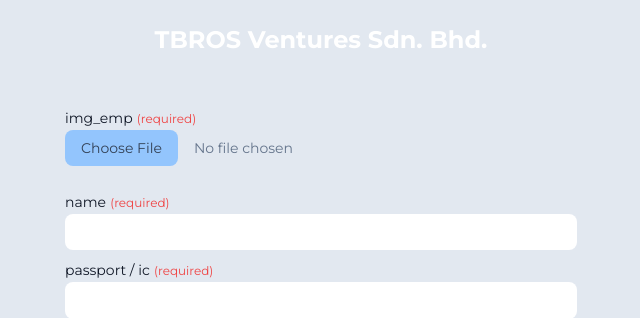
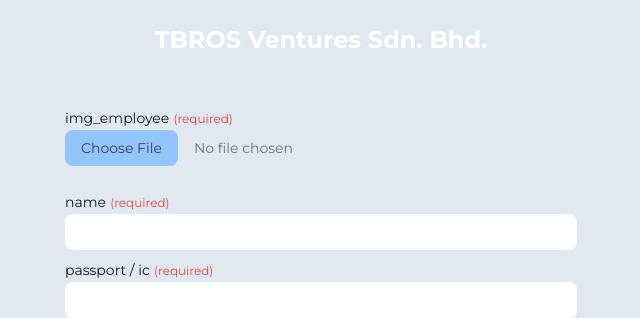
Before and after one commit to bengilla/salary, a Flask app: page /add in a window 1280 px wide. Shown: the top 318 px of the page, without its empty margins (319-959 px from the left). Run offline with Flask 2, Linux system fonts and the light colour scheme; some libraries are stand-ins or nearby versions.

Commit message:
modify mongodb img_employee

```diff
--- a/emp_mongodb.py
+++ b/emp_mongodb.py
@@ -60,7 +60,7 @@ class EmpInfo:
             new_emp = {
                 # "_id": form.name.data.split(" ")[0].lower() + form.ic.data[-4:],
                 "_id": form.name.data.split(" ")[0].lower(),
-                "img_emp": img_convert(form.img_emp.data),
+                "img_employee": img_convert(form.img_employee.data),
                 "name": form.name.data.title(),
                 "ic": form.ic.data,
                 "pay_hour": form.pay_hour.data,
--- a/forms.py
+++ b/forms.py
@@ -5,7 +5,8 @@ CreateForm, EditForm
 
 
 from flask_wtf import FlaskForm
-from wtforms import FileField, FloatField, SelectField, StringField, SubmitField
+from wtforms import (FileField, FloatField, SelectField, StringField,
+                     SubmitField)
 from wtforms.validators import DataRequired
 
 
@@ -26,7 +27,7 @@ class EditForm(FlaskForm):
 class CreateForm(EditForm, FlaskForm):
     """Create Form and inherent to Edit Form"""
 
-    img_emp = FileField("img_emp", validators=[DataRequired()])
+    img_employee = FileField("img_employee", validators=[DataRequired()])
     name = StringField("name", validators=[DataRequired()])
     pay_hour = FloatField("hour salary", validators=[DataRequired()])
     ic = StringField("passport / ic", validators=[DataRequired()])
--- a/templates/add.html
+++ b/templates/add.html
@@ -11,15 +11,15 @@
         {{ form.csrf_token }}
         <!-- camera -->
         <div class="pb-6">
-            {{ form.img_emp.label(class="text-sm") }}
+            {{ form.img_employee.label(class="text-sm") }}
             <span class="text-xs text-red-500">(required)</span><br>
-            {{ form.img_emp(class="block w-full text-sm text-slate-500
+            {{ form.img_employee(class="block w-full text-sm text-slate-500
             file:mr-4 file:py-2 file:px-4
             file:rounded-lg file:border-0
             file:text-sm file:font-semibold
             file:bg-blue-300 file:text-slate-700
             hover:file:bg-blue-700 hover:file:text-white") }}
-            {% for err in form.img_emp.errors %}
+            {% for err in form.img_employee.errors %}
             <p class="form-error">{{ err }}</p>
             {% endfor %}
         </div>
```
